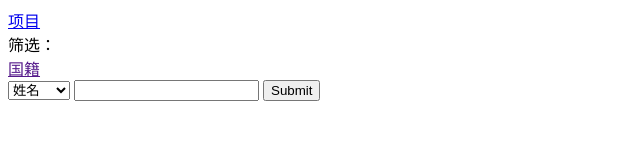
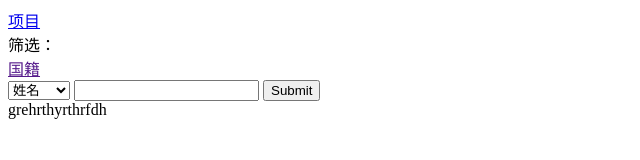
Before and after one commit to Xie-qi/javascript, a plain HTML site: page curriculum/index.html in a window 1280 px wide. Shown: the whole page, without its empty margins (0-640 px from the left). Drawn offline with Linux system fonts and the light colour scheme.

Commit message:
首页修改测试

```diff
--- a/curriculum/index.html
+++ b/curriculum/index.html
@@ -34,7 +34,7 @@
                 </div>
             </div>
         </div>
-        <div id="table-data-wrap"></div>
+        <div id="table-data-wrap">grehrthyrthrfdh</div>
     </div>
 </body>
 </html>
```
